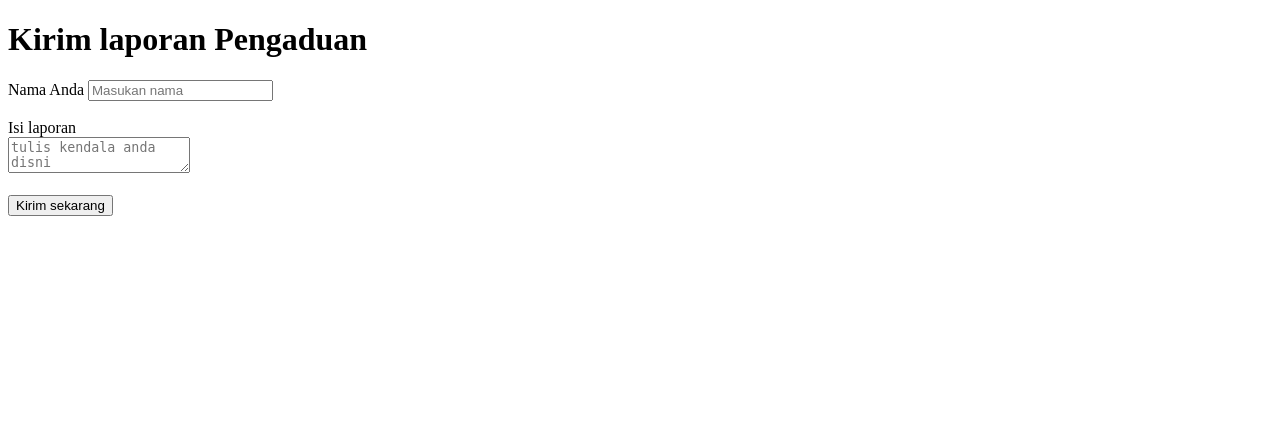
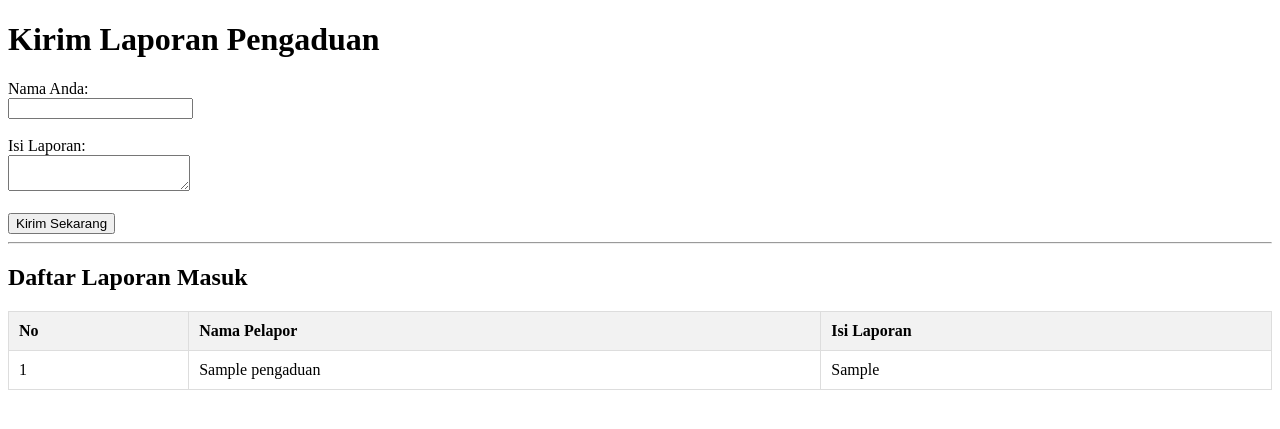
Before and after one commit to amel1224/helpdesk.php, a PHP site: page / in a window 1280 px wide. Shown: the top 429 px of the page. Run offline with PHP 8.4, Linux system fonts and the light colour scheme; tables that the repository leaves empty or names only in its code hold one stand-in row (values such as "Sample post").

Commit message:
Feat: Fitur menampilkan daftar laporan dalam tabel

```diff
--- a/index.php
+++ b/index.php
@@ -1,40 +1,85 @@
 <?php
-include 'koneksi.php'; //Mengambil kabel koneksi
+include 'koneksi.php';//Mengambil tabel koneksi
 
 if($_SERVER["REQUEST_METHOD"]=="POST"){
     $nama = $_POST['nama'];
     $laporan = $_POST['laporan'];
 
-    //Perintah  untuk memasukkan data ke tabel pengaduan
-    $query= "INSERT INTO pengaduan (nama, laporan) VALUES ('$nama', '$laporan')";
+    //perintah untuk masukan data ke tabel pengaduan
+    $query = "INSERT INTO pengaduan(nama, laporan)VALUES('$nama', '$laporan')";
 
-    if (mysqli_query($conn, $query)) {
-        echo "<div style='color: green;'><b>Sukses!</b> Laporan berhasil disimpan ke database.</div><hr>";
+    if(mysqli_query($conn, $query)){
+            echo "<div style='color:green;'><b>Sukses!</b>Laporan berhasil disimpan ke database.</div><hr>";
     } else {
-        echo "Error:" . mysqli_error($conn);
+        echo "Error:" .mysqli_error($conn);
     }
 
-    echo "<div style='color:green;'><b>Sukses!</b>Laporan dari <b>$nama</b>telah diterima:<i>$laporan</i></div><hr>";
+        echo "<div style='color:green;'><b>Sukses!</b>Laporan dari <b>$nama</b>telah diterima:<i>$laporan</i></div><hr>";
 }
 ?>
 
+<?php
+// 2. PROSES AMBIL DATA (Untuk ditampilkan di tabel)
+$ambil_data = mysqli_query($conn, "SELECT * FROM pengaduan ORDER BY id DESC");
+?>
+
 <!DOCTYPE html>
-<html lang="en">
+<html>
 <head>
-    <meta charset="UTF-8">
-    <meta name="viewport" content="width=device-width, initial-scale=1.0">
-    <title>Sistem Pengaduan-Helpdesk</title>
+    <title>Sistem Pengaduan - Helpdesk</title>
+    <style>
+        table {
+            width: 100%;
+            border-collapse: collapse;
+            margin-top: 20px;
+        }
+        th, td {
+            border: 1px solid #ddd;
+            padding: 10px;
+            text-align: left;
+        }
+        th {
+            background-color: #f2f2f2;
+        }
+    </style>
 </head>
 <body>
-    <h1>Kirim laporan Pengaduan</h1>
-    <form method="POST">
-        <label>Nama Anda</label>
-        <input type="text" name="nama" placeholder="Masukan nama" ><br><br>
 
-        <label>Isi laporan</label><br>
-        <textarea name="laporan" placeholder="tulis kendala anda disni"></textarea><br><br>
+<h1>Kirim Laporan Pengaduan</h1>
 
-        <button type="submit">Kirim sekarang</button>
+<form method="POST" action="">
+    <label>Nama Anda:</label><br>
+    <input type="text" name="nama" required><br><br>
+
+    <label>Isi Laporan:</label><br>
+    <textarea name="laporan" required></textarea><br><br>
+
+    <button type="submit">Kirim Sekarang</button>
 </form>
+
+<hr>
+
+<h2>Daftar Laporan Masuk</h2>
+
+<table>
+    <tr>
+        <th>No</th>
+        <th>Nama Pelapor</th>
+        <th>Isi Laporan</th>
+    </tr>
+
+    <?php
+    $no = 1;
+    while ($row = mysqli_fetch_array($ambil_data)) {
+    ?>
+    <tr>
+        <td><?php echo $no++; ?></td>
+        <td><?php echo $row['nama']; ?></td>
+        <td><?php echo $row['laporan']; ?></td>
+    </tr>
+    <?php } ?>
+
+</table>
+
 </body>
 </html>
```
